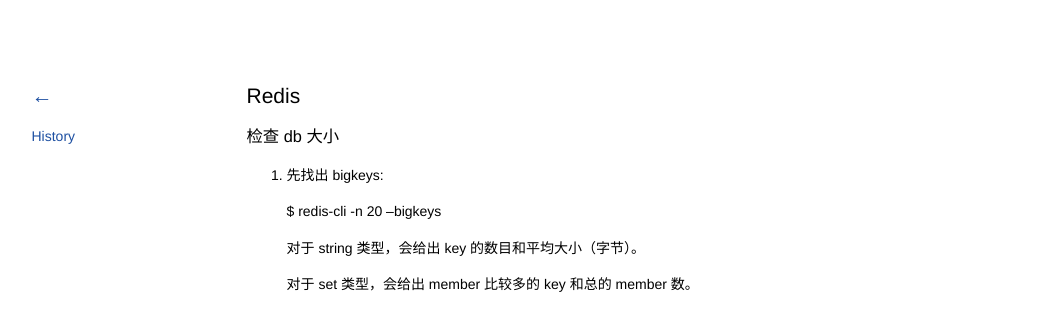
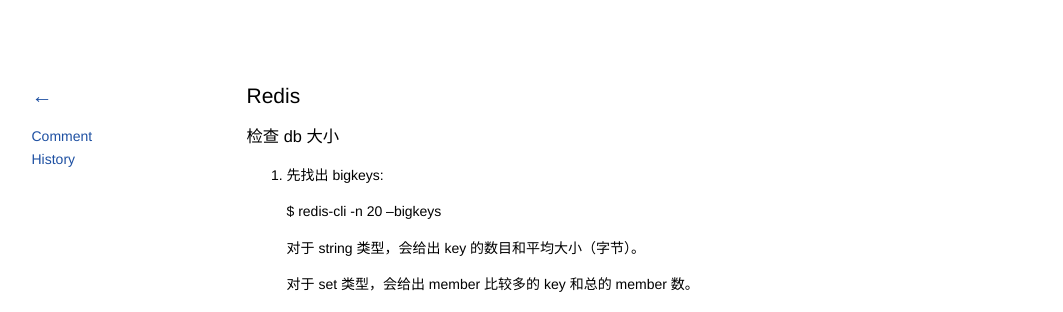
Before and after one commit to kidlj/awei, a Jekyll site: the page built from _wiki/redis.md, in a window 1280 px wide. Shown: the top 312 px of the page, without its empty margins (101-1164 px from the left). Built offline with Jekyll 4.4.1, drawn with Linux system fonts in a browser that asks for light colours.

Commit message:
add comment link to wiki page

```diff
--- a/_layouts/wiki.html
+++ b/_layouts/wiki.html
@@ -7,6 +7,9 @@
 		<a href="/wiki/">←</a>
 	</h2>
 	<ul>
+		<li>
+			<a href="https://github.com/kidlj/site/issues">Comment</a>
+		</li>
 		<li>
 			<a href="{{ site.commits }}/{{ page.path }}">History</a>
 		</li>
```
